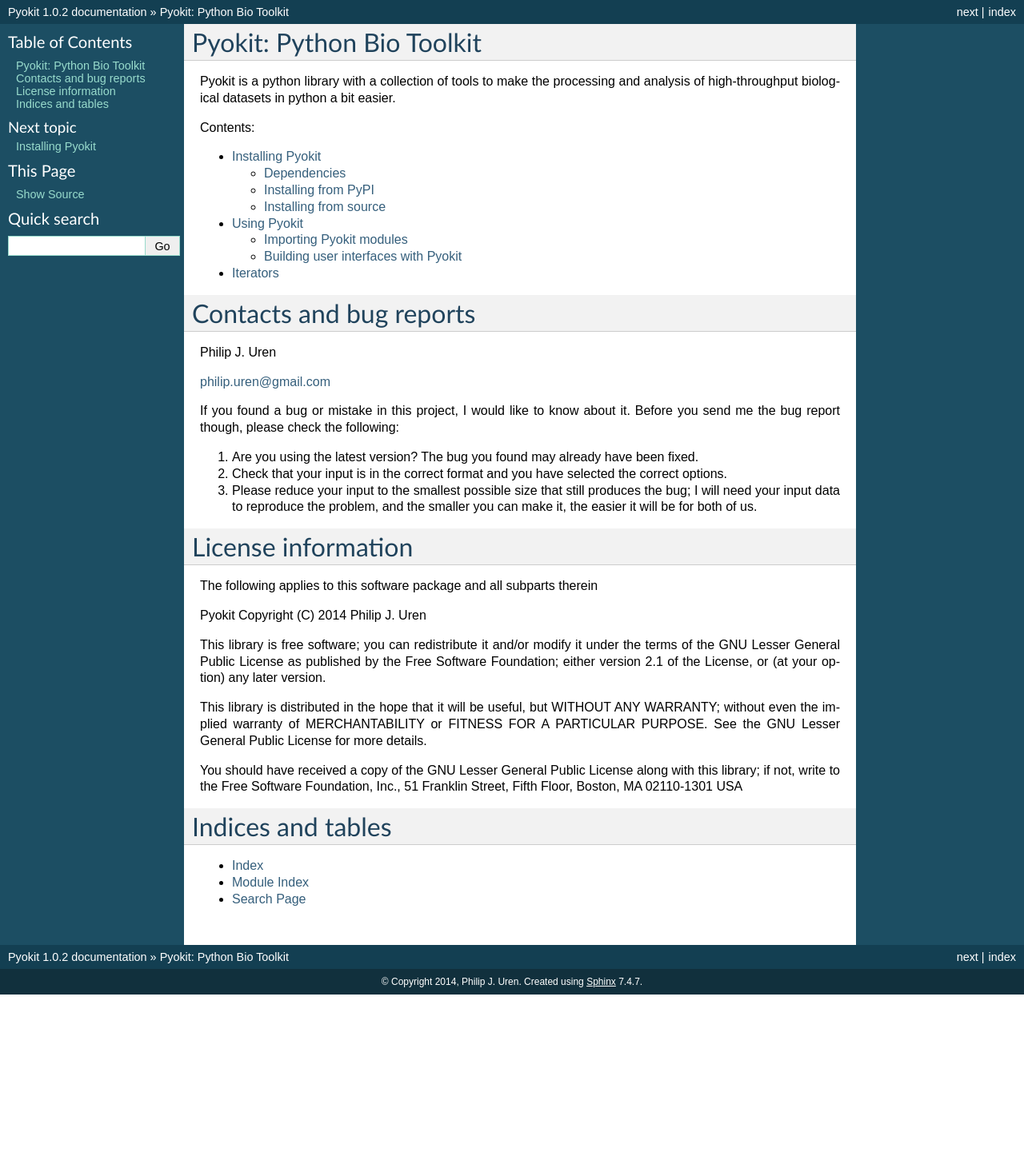
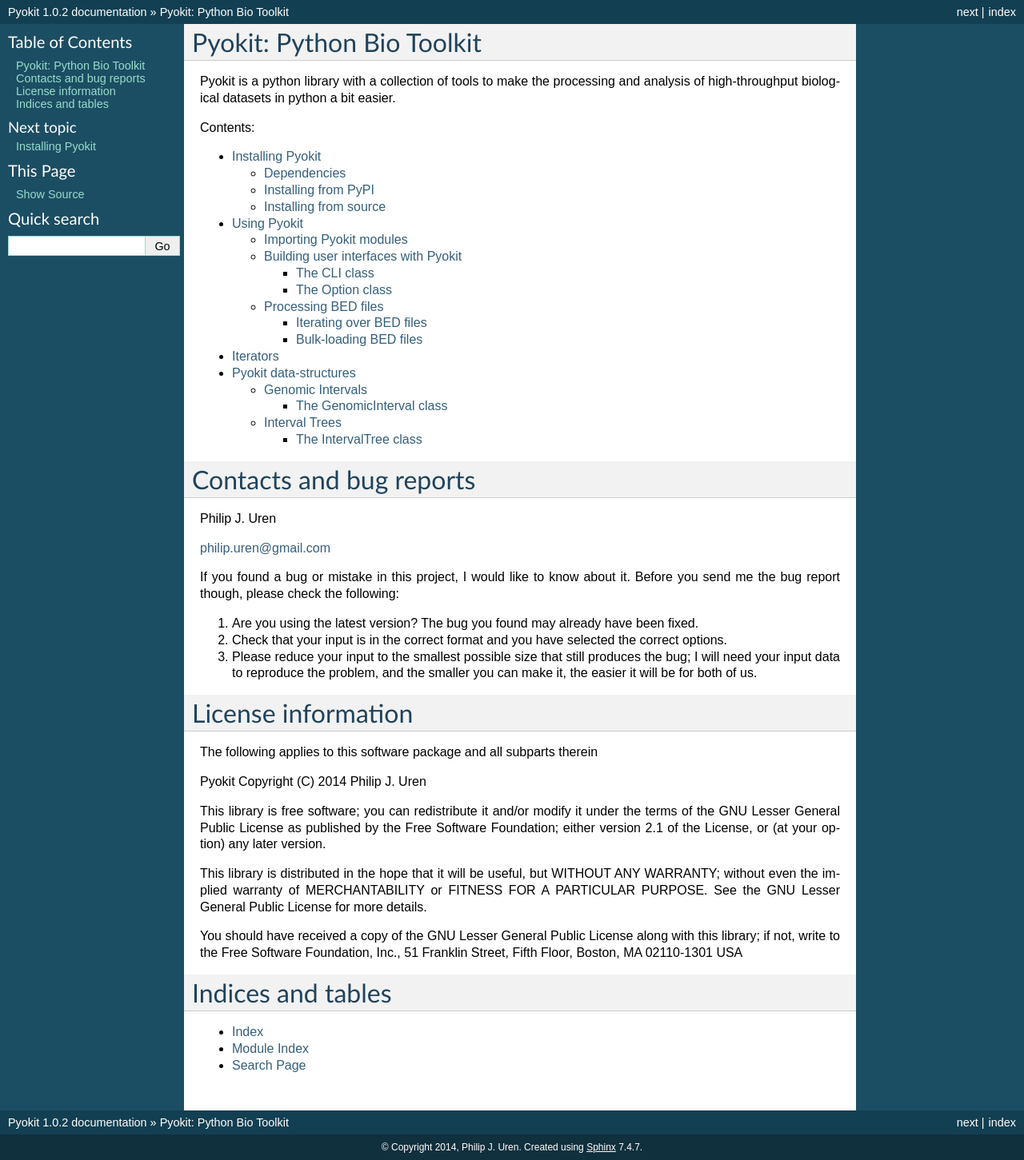
Before and after one commit to pjuren/pyokit, a Sphinx documentation site: the page built from sphinx/source/index.rst, in a window 1280 px wide. Shown: the whole page at 80% size. Built offline with Sphinx 7.4.7, drawn with Linux system fonts in a browser that asks for light colours; before the commit the page ends 1244 px from its top, so only the background shows below that.

```diff
--- a/sphinx/source/index.rst
+++ b/sphinx/source/index.rst
@@ -13,10 +13,11 @@ and analysis of high-throughput biological datasets in python a bit easier.
 Contents:
 
 .. toctree::
-   :maxdepth: 2
+   :maxdepth: 3
 
    install
    using
+   datastrct
 
 ========================
 Contacts and bug reports
--- a/sphinx/source/ui.rst
+++ b/sphinx/source/ui.rst
@@ -55,5 +56,14 @@ Here's an example of creating a simple program with a command-line interface.
   if __name__ == "__main__":
     _main()
 
+-------------
+The CLI class
+-------------
 .. autoclass:: pyokit.interface.cli.CLI
+   :members:
+
+----------------
+The Option class
+----------------
 .. autoclass:: pyokit.interface.cli.Option
+   :members:
--- a/sphinx/source/using.rst
+++ b/sphinx/source/using.rst
@@ -7,9 +7,7 @@ Using Pyokit
 
    import
    ui
-
-
-
+   bed
 
 
 =========
```
Also changed, not shown: other parts of sphinx/source/ui.rst (+2 -1 lines).
